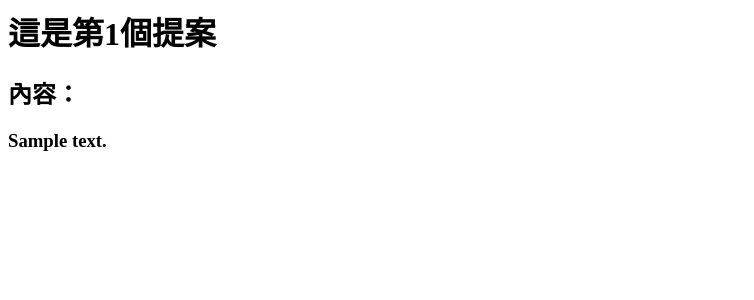
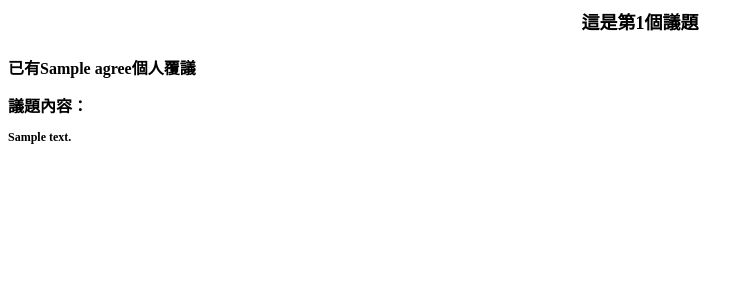
Before and after one commit to atosystem/extraelite, a Flask app: template templates/text.html in a window 1280 px wide. Shown: the top 300 px of the page, without its empty margins (0-754 px from the left). Run offline with Flask 2, Linux system fonts and the light colour scheme; the template is opened without the code that fills it: most values are stand-ins (such as "Sample title", 1, 10 or a date in 2020).

Commit message:
text_qadded

```diff
--- a/app_run.py
+++ b/app_run.py
@@ -59,7 +59,8 @@ def texts():
         return tex_id;
     whole_data = getComplains()
     content = whole_data[tex_id-1]["complain_content"]
-    return render_template('text.html',name_id = tex_id, text = content)
+    agree_num = whole_data[tex_id-1]["agree_number"]
+    return render_template('text.html',name_id = tex_id, text = content, agree = agree_num)
 
 
 @app.route('/API/add_data', methods=['POST'])
--- a/templates/text.html
+++ b/templates/text.html
@@ -4,8 +4,9 @@
     <title>第{{name_id}}個議題</title>
   </head>
   <body>
-    <h1>這是第{{name_id}}個提案<h1>
-	<h2>內容：</h2>
-	<h3>{{text}}</h3>
+    <h1 align="center" style="font-size:18px;">這是第{{name_id}}個議題<h1>
+	<h2 style="font-size:16px;">已有{{agree}}個人覆議</h2>
+	<h2 style="font-size:16px;">議題內容：</h2>
+	<h3 style="font-size:12px;">{{text}}</h3>
   </body>
 </html>
```
